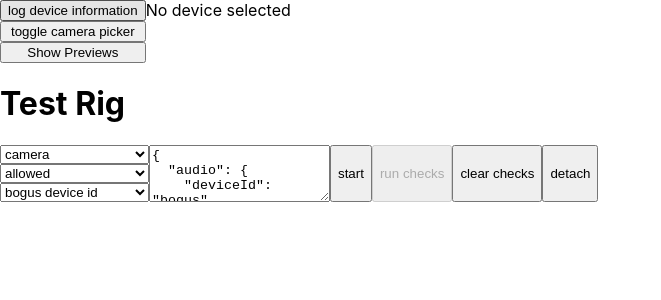
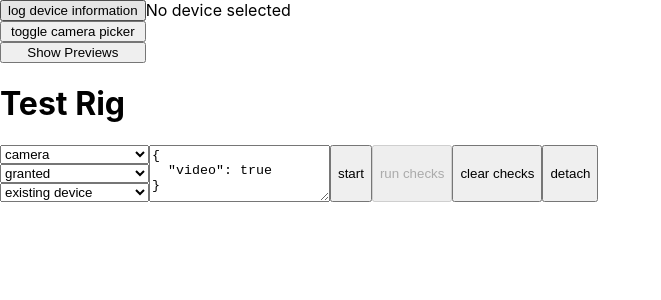
Before and after one commit to signed/device-demonstrator, a React (Create React App) app: page / in a window 1280 px wide. Shown: the top 300 px of the page, without its empty margins (0-661 px from the left). Built offline with nearby package versions, Linux system fonts and the light colour scheme.

Commit message:
first checks for the denied case

```diff
--- a/src/devices/test-rig/ErrorView.tsx
+++ b/src/devices/test-rig/ErrorView.tsx
@@ -1,10 +1,16 @@
 import React from 'react';
-import { Json } from './Json';
 
 export const ErrorView: React.FC<{ error: Error }> = (props) => {
     const { error } = props;
-    return <div>
-        <h1>{error.name}</h1>
-        <Json content={error}/>
-    </div>
+
+    return <dl>
+        <dt>error.name</dt>
+        <dd>{error.name}</dd>
+
+        <dt>error.constructor.name</dt>
+        <dd>{error.constructor.name}</dd>
+
+        <dt>JSON.stringify(error, null, 2)</dt>
+        <dd>{JSON.stringify(error, null, 2)}</dd>
+    </dl>
 };
--- a/src/devices/test-rig/Scenarios.ts
+++ b/src/devices/test-rig/Scenarios.ts
@@ -28,17 +28,13 @@ interface Expected {
     checks: MediaStreamCheck[]
 }
 
-interface PermissionState {
-    granted: Expected;
-    denied?: Expected;
-    ask?: Expected;
-}
+type Matrix = Record<PermissionState, Expected | undefined>
 
 export interface Scenario {
     summary: string;
     description: string;
     constraints?: MediaStreamConstraints;
-    expected: PermissionState;
+    expected: Matrix;
 }
 
 export const noDeviceWithDeviceId: Scenario = {
@@ -46,6 +42,8 @@ export const noDeviceWithDeviceId: Scenario = {
     description: 'the constraint contains a deviceId that no device has',
     constraints: { audio: { deviceId: 'bogus' } },
     expected: {
+        prompt: undefined,
+        denied: undefined,
         granted: {
             description: 'fallback to any other audio device',
             checks: [
@@ -65,15 +63,41 @@ export const noDeviceWithDeviceId: Scenario = {
                 }
             ]
         }
-
     }
 };
 
 export const existingDevice: Scenario = {
     summary: 'existing device',
-    description: 'the constraint contains a deviceId of an existing device',
-    constraints: { video: { deviceId: '77df7c3d3f24890c51364752fb295895fbebdc821755f6706f5bcd06e6e63269' } },
+    description: 'any camera device without any other constraints',
+    constraints: { video: true },
     expected: {
+        prompt: undefined,
+        denied: {
+            description: 'should be rejected',
+            checks: [
+                {
+                    what: 'DOMException',
+                    predicate: error((error) => {
+                        const success = error instanceof DOMException;
+                        const messages = [
+                            `got: ${error.constructor.name}`
+                        ];
+                        return { success, messages };
+                    })
+                },
+                {
+                    what: 'NotAllowedError',
+                    predicate: error((error) => {
+                        const actual = error.name;
+                        const success = actual === 'NotAllowedError';
+                        const messages = [
+                            `got: ${actual}`
+                        ];
+                        return { success, messages };
+                    })
+                }
+            ]
+        },
         granted: {
             description: 'tbd',
             checks: []
@@ -86,6 +110,8 @@ export const passUndefined: Scenario = {
     description: 'pass undefined as constraints',
     constraints: undefined,
     expected: {
+        prompt: undefined,
+        denied: undefined,
         granted: {
             description: 'reject and communicate that at least one constrain has to be present',
             checks: [
@@ -111,14 +137,13 @@ export const passUndefined: Scenario = {
                 }
             ]
         }
-
     }
 };
 
 const collectScenarios = () => {
     const result = new Map<string, Scenario>();
+    result.set(existingDevice.summary, existingDevice);
     result.set(noDeviceWithDeviceId.summary, noDeviceWithDeviceId);
-    result.set(existingDevice.summary, existingDevice);
     result.set(passUndefined.summary, passUndefined);
     return result;
 };
--- a/src/devices/test-rig/test-rig.tsx
+++ b/src/devices/test-rig/test-rig.tsx
@@ -26,6 +26,7 @@ export const TestRig: React.FC<{}> = () => {
     const [constraints, setConstraints] = useState<MediaStreamConstraints>();
     const [getUserMediaResult, setGetUserMediaResult] = useState<GetUserMediaResult | null>(null);
     const [results, setResults] = useState<Result[]>([]);
+    const [permissionState, setPermissionState] = useState<PermissionState>('denied');
 
     useEffect(() => {
         try {
@@ -67,8 +68,8 @@ export const TestRig: React.FC<{}> = () => {
         if (scenario === undefined || getUserMediaResult === null) {
             return;
         }
-        const permissionState = scenario.expected.granted;
-        const results = permissionState.checks.map(async check => {
+        const checks = scenario.expected[permissionState]?.checks ?? [];
+        const results = checks.map(async check => {
             let result: MediaStreamCheckResult;
             try {
                 result = await check.predicate(reconstructPromiseFrom(getUserMediaResult));
@@ -76,13 +77,11 @@ export const TestRig: React.FC<{}> = () => {
                 const messages = [`check threw exception ${e.toString()}`];
                 result = { success: false, messages };
             }
-
             return ({
                 what: check.what,
                 details: result
             });
         });
-
         setResults(await Promise.all(results));
     };
 
@@ -107,10 +106,15 @@ export const TestRig: React.FC<{}> = () => {
                     <option>camera</option>
                     <option>microphone</option>
                 </select>
-                <select name="permission">
-                    <option>allowed</option>
-                    <option>denied</option>
-                    <option>ask</option>
+                <select name="permission" onChange={(e) => {
+                    const value = e.target.value;
+                    if (value === 'granted' || value === 'denied' || value === 'prompt') {
+                        setPermissionState(value);
+                    }
+                }}>
+                    <option value={'granted'}>granted</option>
+                    <option value={'denied'}>denied</option>
+                    <option value={'prompt'}>prompt</option>
                 </select>
                 <select name="scenarios" onChange={(e) => setSelectedScenario(e.target.value)}>
                     {Array.from(scenarios.keys()).map(summary => <option value={summary} key={summary}>{summary}</option>)}
```
